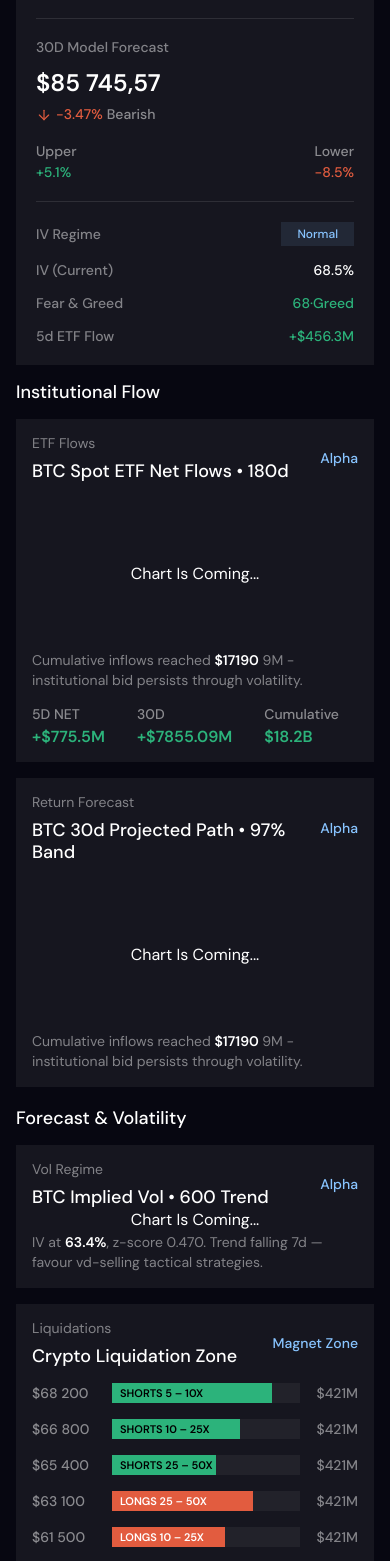
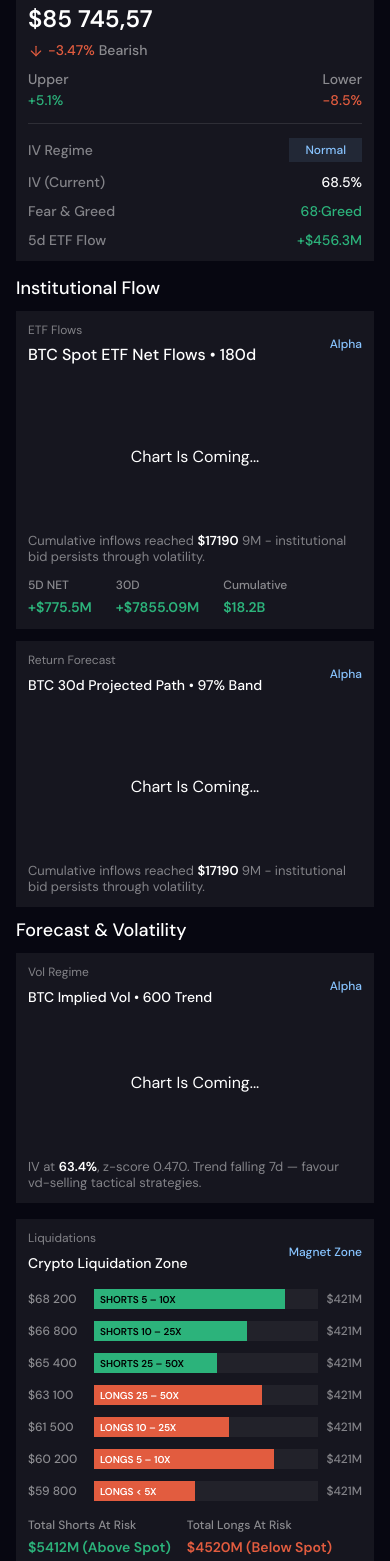
Before and after one commit to vikramkumartejani/CrossResearch, a Next.js app: page /crypto-btc in a window 390 px wide. Shown: the part 432-1993 px from the top of the page. Built offline with nearby package versions, Linux system fonts and the light colour scheme.

Commit message:
crypto-btc page done

```diff
--- a/app/components/Dashboard/CryptoBtc/BtcDeskBrief.tsx
+++ b/app/components/Dashboard/CryptoBtc/BtcDeskBrief.tsx
@@ -7,9 +7,9 @@
 
 export default function BtcDeskBrief() {
     return (
-        <div className="bg-[#16161F] p-5 flex flex-col h-full">
+        <div className="bg-[#16161F] p-3 sm:p-5 flex flex-col h-full">
             {/* BTC Desk Summary label */}
-            <div className="flex items-center gap-1 mb-6">
+            <div className="flex items-center gap-1 mb-4 sm:mb-6">
                 <svg width="18" height="18" viewBox="0 0 18 18" fill="none" xmlns="http://www.w3.org/2000/svg">
                     <path d="M8.83313 11.1943L13.6669 16.0281C13.8865 16.2477 13.9963 16.3575 14.1148 16.4162C14.3401 16.5279 14.6047 16.5279 14.8302 16.4162C14.9486 16.3575 15.0584 16.2477 15.2781 16.0281C15.4977 15.8084 15.6075 15.6986 15.6662 15.5802C15.7779 15.3547 15.7779 15.0901 15.6662 14.8648C15.6075 14.7463 15.4977 14.6365 15.2781 14.4169L10.4444 9.58312L8.83313 7.9719C8.61353 7.7523 8.50373 7.6425 8.38523 7.58377C8.15985 7.47208 7.89525 7.47208 7.6698 7.58377C7.55138 7.6425 7.44155 7.7523 7.22192 7.9719C7.00228 8.19157 6.89247 8.30137 6.83377 8.4198C6.72208 8.64525 6.72208 8.90985 6.83377 9.13522C6.89247 9.25372 7.00228 9.36352 7.22192 9.58312L8.83313 11.1943ZM10.4444 9.58312L8.83313 11.1943" stroke="#88C4FF" strokeLinecap="round" strokeLinejoin="round" />
                     <path d="M12.75 1.5L12.9711 2.09745C13.261 2.88088 13.4059 3.27259 13.6917 3.55834C13.9774 3.84409 14.3691 3.98903 15.1525 4.27892L15.75 4.5L15.1525 4.72108C14.3691 5.01097 13.9774 5.15592 13.6917 5.44166C13.4059 5.72741 13.261 6.11912 12.9711 6.90255L12.75 7.5L12.5289 6.90255C12.239 6.11913 12.0941 5.72741 11.8083 5.44166C11.5226 5.15591 11.1309 5.01097 10.3475 4.72108L9.75 4.5L10.3475 4.27892C11.1309 3.98903 11.5226 3.84409 11.8083 3.55834C12.0941 3.27259 12.239 2.88088 12.5289 2.09745L12.75 1.5Z" stroke="#88C4FF" strokeLinejoin="round" />
@@ -20,7 +20,7 @@
 
             {/* Spot price */}
             <div>
-                <p className="text-[#838388] text-[14px] leading-[17px] mb-2 font-medium">Spot</p>
+                <p className="text-[#838388] text-[14px] leading-[17px] mb-1 sm:mb-2 font-medium">Spot</p>
                 <p className="text-white text-[24px] leading-[38px] font-semibold">$45 214,5</p>
                 <div className="flex items-center gap-1 mt-1">
                     <svg width="16" height="16" viewBox="0 0 16 16" fill="none" xmlns="http://www.w3.org/2000/svg">
@@ -32,11 +32,11 @@
                 </div>
             </div>
 
-            <div className="w-full h-px bg-[#FFFFFF1A] my-5" />
+            <div className="w-full h-px bg-[#FFFFFF1A] my-3.5 sm:my-5" />
 
             {/* 3D Model Forecast */}
             <div>
-                <p className="text-[#838388] text-[14px] leading-[17px] font-medium mb-2">30D Model Forecast</p>
+                <p className="text-[#838388] text-[14px] leading-[17px] font-medium mb-1 sm:mb-2">30D Model Forecast</p>
                 <p className="text-white text-[24px] leading-[38px] font-semibold">$85 745,57</p>
                 <div className="flex items-center gap-1 mt-1">
                     <svg width="16" height="16" viewBox="0 0 16 16" fill="none" xmlns="http://www.w3.org/2000/svg">
@@ -49,7 +49,7 @@
             </div>
 
             {/* Upper / Lower */}
-            <div className="mt-5 flex items-center justify-between">
+            <div className="mt-3 sm:mt-5 flex items-center justify-between">
                 <div>
                     <p className="text-white/50 text-[14px] leading-[17px] font-medium mb-1">Upper</p>
                     <p className="text-[#2CB37B] text-[14px] leading-[17px] font-medium">+5.1%</p>
@@ -60,10 +60,10 @@
                 </div>
             </div>
 
-            <div className="w-full h-px bg-[#FFFFFF1A] my-5" />
+            <div className="w-full h-px bg-[#FFFFFF1A] my-3.5 sm:my-5" />
 
             {/* Metrics */}
-            <div className="flex flex-col gap-4">
+            <div className="flex flex-col gap-3 sm:gap-4">
                 {METRICS.map((m) => (
                     <div key={m.label} className="flex items-center justify-between">
                         <span className="text-[#838388] text-[14px] leading-[17px] font-medium">{m.label}</span>
--- a/app/components/Dashboard/CryptoBtc/CryptoBtc.tsx
+++ b/app/components/Dashboard/CryptoBtc/CryptoBtc.tsx
@@ -7,7 +7,7 @@
     return (
         <div>
             {/* Header */}
-            <div className="border-b border-[#FFFFFF0D] pb-6 mb-5 px-4 lg:px-6">
+            <div className="border-b border-[#FFFFFF0D] pb-4 sm:pb-6 mb-4 sm:mb-5 px-4 lg:px-6">
                 <div className="mb-3 flex items-center gap-1">
                     <svg width="16" height="16" viewBox="0 0 16 16" fill="none" xmlns="http://www.w3.org/2000/svg">
                         <path d="M7.9987 14.6673C11.6806 14.6673 14.6654 11.6825 14.6654 8.00065C14.6654 4.31875 11.6806 1.33398 7.9987 1.33398C4.3168 1.33398 1.33203 4.31875 1.33203 8.00065C1.33203 11.6825 4.3168 14.6673 7.9987 14.6673Z" stroke="#838388" strokeWidth="1.2" />
@@ -19,7 +19,7 @@
                     </svg>
                     <span className="text-[#838388] text-[12px] leading-[14px] font-medium">Crypto / BTC Desk</span>
                 </div>
-                <h1 className="text-white text-[35px] font-medium leading-[42px] mb-2">Bitcoin Intelligence</h1>
+                <h1 className="text-white text-[24px] sm:text-[35px] font-medium leading-[30px] sm:leading-[42px] mb-2">Bitcoin Intelligence</h1>
                 <p className="text-[#838388] text-[12px] leading-[17px]">
                     ETF flow regime, model-driven return forecast, vol regime classification, liquidation magnets and an in-
                     house Fear & Greed composite — every chart engineered for one decision.
@@ -28,10 +28,10 @@
 
             {/* ── Body ── */}
             <div className="px-4 lg:px-6">
-                <div className="grid grid-cols-1 lg:grid-cols-[371px_1fr] gap-4 items-stretch">
+                <div className="grid grid-cols-1 lg:grid-cols-[300px_1fr] 2xl:grid-cols-[371px_1fr] gap-4 items-stretch">
 
                     {/* LEFT: BTC Desk Brief — full height */}
-                    <div className="flex flex-col gap-4">
+                    <div className="flex flex-col gap-3 sm:gap-4">
                         <h2 className="text-white text-[18px] leading-[22px] font-medium">BTC Desk Brief</h2>
                         <div className="flex-1">
                             <BtcDeskBrief />
@@ -39,16 +39,16 @@
                     </div>
 
                     {/* RIGHT: all three sections stacked */}
-                    <div className="flex flex-col gap-5 h-full">
+                    <div className="flex flex-col gap-3 sm:gap-5 h-full">
                         {/* Institutional Flow */}
                         <div>
-                            <h2 className="text-white text-[18px] leading-[22px] font-medium mb-4">Institutional Flow</h2>
+                            <h2 className="text-white text-[18px] leading-[22px] font-medium mb-3 sm:mb-4">Institutional Flow</h2>
                             <InstitutionalFlow />
                         </div>
 
                         {/* Forecast & Volatility */}
                         <div>
-                            <h2 className="text-white text-[18px] leading-[22px] font-medium mb-4">Forecast & Volatility</h2>
+                            <h2 className="text-white text-[18px] leading-[22px] font-medium mb-3 sm:mb-4">Forecast & Volatility</h2>
                             <ForecastVolatility />
                         </div>
 
--- a/app/components/Dashboard/CryptoBtc/ForecastVolatility.tsx
+++ b/app/components/Dashboard/CryptoBtc/ForecastVolatility.tsx
@@ -72,17 +72,17 @@
 
 export default function ForecastVolatility() {
     return (
-        <div className="grid grid-cols-1 lg:grid-cols-2 gap-4">
+        <div className="grid grid-cols-1 xl:grid-cols-2 gap-4">
             {/* IV Trend chart */}
-            <div className="bg-[#16161F] p-4 flex flex-col">
+            <div className="bg-[#16161F] p-3 sm:p-4 flex flex-col">
                 <div className="flex items-center justify-between">
                     <div>
-                        <p className="text-[#838388] text-[14px] leading-[17px] mb-2">Vol Regime</p>
-                        <p className="text-white text-[18px] leading-[22px] font-medium">
+                        <p className="text-[#838388] text-[12px] sm:text-[14px] leading-[14px] sm:leading-[17px] mb-2">Vol Regime</p>
+                        <p className="text-white text-[14px] sm:text-[18px] leading-5 sm:leading-[22px] font-medium">
                             BTC Implied Vol • 600 Trend
                         </p>
                     </div>
-                    <span className="text-[#88C4FF] text-[14px] leading-[17px] font-medium">Alpha</span>
+                    <span className="text-[#88C4FF] text-[12px] sm:text-[14px] leading-[17px] font-medium">Alpha</span>
                 </div>
 
                 {/* <div className="flex gap-2 mt-3">
@@ -101,52 +101,52 @@
                     </div>
                 </div> */}
 
-                <div className='flex items-center justify-center h-full text-center'>
+                <div className='flex items-center justify-center h-full text-center py-16'>
                     Chart Is Coming...
                 </div>
 
-                <p className="mt-auto text-[#838388] text-[14px] leading-[20px] font-normal">
+                <p className="mt-auto text-[#838388] text-[13px] sm:text-[14px] leading-4 sm:leading-[20px] font-normal">
                     IV at <span className="text-white font-semibold">63.4%</span>, z-score 0.470. Trend falling 7d — favour vd-selling tactical strategies.
                 </p>
             </div>
 
             {/* Liquidation Zone */}
-            <div className="bg-[#16161F] p-4">
+            <div className="bg-[#16161F] p-3 sm:p-4">
                 <div className="flex items-center justify-between mb-4">
                     <div>
-                        <p className="text-[#838388] text-[14px] leading-[17px] mb-2">Liquidations</p>
-                        <p className="text-white text-[18px] leading-[22px] font-medium">
+                        <p className="text-[#838388] text-[12px] sm:text-[14px] leading-[14px] sm:leading-[17px] mb-2">Liquidations</p>
+                        <p className="text-white text-[14px] sm:text-[18px] leading-5 sm:leading-[22px] font-medium">
                             Crypto Liquidation Zone
                         </p>
                     </div>
-                    <span className="text-[#88C4FF] text-[14px] leading-[17px] font-medium">Magnet Zone</span>
+                    <span className="text-[#88C4FF] text-[12px] sm:text-[14px] leading-[17px] font-medium">Magnet Zone</span>
                 </div>
 
-                <div className="flex flex-col gap-4">
+                <div className="flex flex-col gap-3 sm:gap-4">
                     {LIQ_ROWS.map((row) => (
-                        <div key={row.price} className="flex items-center gap-4">
-                            <span className="text-white/50 text-[14px] leading-[17px] font-medium w-16 flex-shrink-0">{row.price}</span>
-                            <div className="flex-1 relative h-5 flex items-center bg-[#FFFFFF0D]">
+                        <div key={row.price} className="flex items-center gap-2 sm:gap-4">
+                            <span className="text-white/50 text-[12px] sm:text-[14px] leading-[17px] font-medium w-[58px] sm:w-16 flex-shrink-0">{row.price}</span>
+                            <div className="flex-1 relative h-5 flex items-center bg-[#FFFFFF0D] min-w-0">
                                 <div
-                                    className="h-full flex items-center px-2"
+                                    className="h-full flex items-center px-1.5 sm:px-2"
                                     style={{ width: `${row.width}%`, backgroundColor: row.color }}
                                 >
-                                    <span className={`text-[11px] leading-[13px] font-semibold whitespace-nowrap ${row.type === 'short' ? 'text-black' : 'text-white'}`}>{row.label}</span>
+                                    <span className={`text-[10px] sm:text-[11px] leading-[13px] font-semibold whitespace-nowrap ${row.type === 'short' ? 'text-black' : 'text-white'}`}>{row.label}</span>
                                 </div>
                             </div>
-                            <span className="text-[#838388] text-[14px] leading-[17px] font-medium flex-shrink-0">$421M</span>
+                            <span className="text-[#838388] text-[12px] sm:text-[14px] leading-[17px] font-medium flex-shrink-0">$421M</span>
                         </div>
                     ))}
                 </div>
 
-                <div className="flex items-center gap-8 mt-4">
+                <div className="flex items-start flex-wrap gap-x-4 sm:gap-x-6 gap-y-3 sm:gap-8 mt-4">
                     <div>
-                        <p className="text-white/50 text-[14px] leading-[17px] font-medium">Total Shorts At Risk</p>
-                        <p className="text-[#2CB37B] text-[16px] leading-[19px] font-semibold mt-1">$5412M (Above Spot)</p>
+                        <p className="text-white/50 text-[12px] sm:text-[14px] leading-[17px] font-medium">Total Shorts At Risk</p>
+                        <p className="text-[#2CB37B] text-[14px] sm:text-[16px] leading-[19px] font-semibold mt-1">$5412M (Above Spot)</p>
                     </div>
                     <div>
-                        <p className="text-white/50 text-[14px] leading-[17px] font-medium">Total Longs At Risk</p>
-                        <p className="text-[#E25C3F] text-[16px] leading-[19px] font-semibold mt-1">$4520M (Below Spot)</p>
+                        <p className="text-white/50 text-[12px] sm:text-[14px] leading-[17px] font-medium">Total Longs At Risk</p>
+                        <p className="text-[#E25C3F] text-[14px] sm:text-[16px] leading-[19px] font-semibold mt-1">$4520M (Below Spot)</p>
                     </div>
                 </div>
             </div>
--- a/app/components/Dashboard/CryptoBtc/InstitutionalFlow.tsx
+++ b/app/components/Dashboard/CryptoBtc/InstitutionalFlow.tsx
@@ -101,17 +101,17 @@
 
 export default function InstitutionalFlow() {
     return (
-        <div className="grid grid-cols-1 lg:grid-cols-2 gap-4">
+        <div className="grid grid-cols-1 xl:grid-cols-2 gap-3 sm:gap-4">
             {/* ETF Flows card */}
-            <div className="bg-[#16161F] p-4 flex flex-col">
+            <div className="bg-[#16161F] p-3 sm:p-4 flex flex-col">
                 <div className="flex items-center justify-between mb-4">
                     <div>
-                        <p className="text-[#838388] text-[14px] leading-[17px] mb-2">ETF Flows</p>
-                        <p className="text-white text-[18px] leading-[22px] font-medium">
+                        <p className="text-[#838388] text-[12px] sm:text-[14px] leading-[14px] sm:leading-[17px] mb-2">ETF Flows</p>
+                        <p className="text-white text-[16px] sm:text-[18px] leading-5 sm:leading-[22px] font-medium">
                             BTC Spot ETF Net Flows • 180d
                         </p>
                     </div>
-                    <span className="text-[#88C4FF] text-[14px] leading-[17px] font-medium">Alpha</span>
+                    <span className="text-[#88C4FF] text-[12px] sm:text-[14px] leading-[17px] font-medium">Alpha</span>
                 </div>
 
                 {/* Y labels + chart */}
@@ -125,39 +125,40 @@
                         <EtfBarChart />
                     </div>
                 </div> */}
+
                 <div className='my-16 text-center'>
                     Chart Is Coming...
                 </div>
 
-                <p className="text-[#838388] text-[14px] leading-[20px] font-normal">
+                <p className="text-[#838388] text-[13px] sm:text-[14px] leading-4 sm:leading-[20px] font-normal">
                     Cumulative inflows reached <span className="text-white font-semibold">$17190</span> 9M - institutional bid persists through volatility.
                 </p>
 
                 {/* Stats row */}
-                <div className="mt-4 flex items-center gap-8">
+                <div className="mt-3 sm:mt-4 flex items-start flex-wrap gap-x-6 gap-y-3 sm:gap-8">
                     {[
                         { label: '5D NET', value: '+$775.5M', pos: true },
                         { label: '30D', value: '+$7855.09M', pos: true },
                         { label: 'Cumulative', value: '$18.2B', pos: true },
                     ].map(s => (
                         <div key={s.label}>
-                            <p className="text-white/50 text-[14px] leading-[17px] font-medium">{s.label}</p>
-                            <p className={`text-[16px] leading-[19px] font-semibold mt-1 ${s.pos ? 'text-[#2CB37B]' : 'text-[#E25C3F]'}`}>{s.value}</p>
+                            <p className="text-white/50 text-[12px] sm:text-[14px] leading-[17px] font-medium">{s.label}</p>
+                            <p className={`text-[14px] sm:text-[16px] leading-[19px] font-semibold mt-1 ${s.pos ? 'text-[#2CB37B]' : 'text-[#E25C3F]'}`}>{s.value}</p>
                         </div>
                     ))}
                 </div>
             </div>
 
             {/* Return Forecast card */}
-            <div className="bg-[#16161F] p-4 flex flex-col">
-                <div className="flex items-center justify-between mb-4">
+            <div className="bg-[#16161F] p-3 sm:p-4 flex flex-col">
+                <div className="flex items-center justify-between gap-2 mb-4">
                     <div>
-                        <p className="text-[#838388] text-[14px] leading-[17px] mb-2">Return Forecast</p>
-                        <p className="text-white text-[18px] leading-[22px] font-medium">
+                        <p className="text-[#838388] text-[12px] sm:text-[14px] leading-[14px] sm:leading-[17px] mb-2">Return Forecast</p>
+                        <p className="text-white text-[14px] sm:text-[18px] leading-5 sm:leading-[22px] font-medium">
                             BTC 30d Projected Path • 97% Band
                         </p>
                     </div>
-                    <span className="text-[#88C4FF] text-[14px] leading-[17px] font-medium">Alpha</span>
+                    <span className="text-[#88C4FF] text-[12px] sm:text-[14px] leading-[17px] font-medium">Alpha</span>
                 </div>
 
                 {/* Y labels + chart */}
@@ -183,7 +184,7 @@
                     ))}
                 </div> */}
 
-                <p className="mt-auto text-[#838388] text-[14px] leading-[20px] mt-3">
+                <p className="mt-auto text-[#838388] text-[13px] sm:text-[14px] leading-4 sm:leading-[20px] mt-3">
                     Cumulative inflows reached <span className="text-white font-semibold">$17190 </span> 9M - institutional bid persists through volatility.
                 </p>
             </div>
```
Also changed, not shown: app/components/Dashboard/CryptoBtc/Sentiment.tsx (+8 -8 lines).
